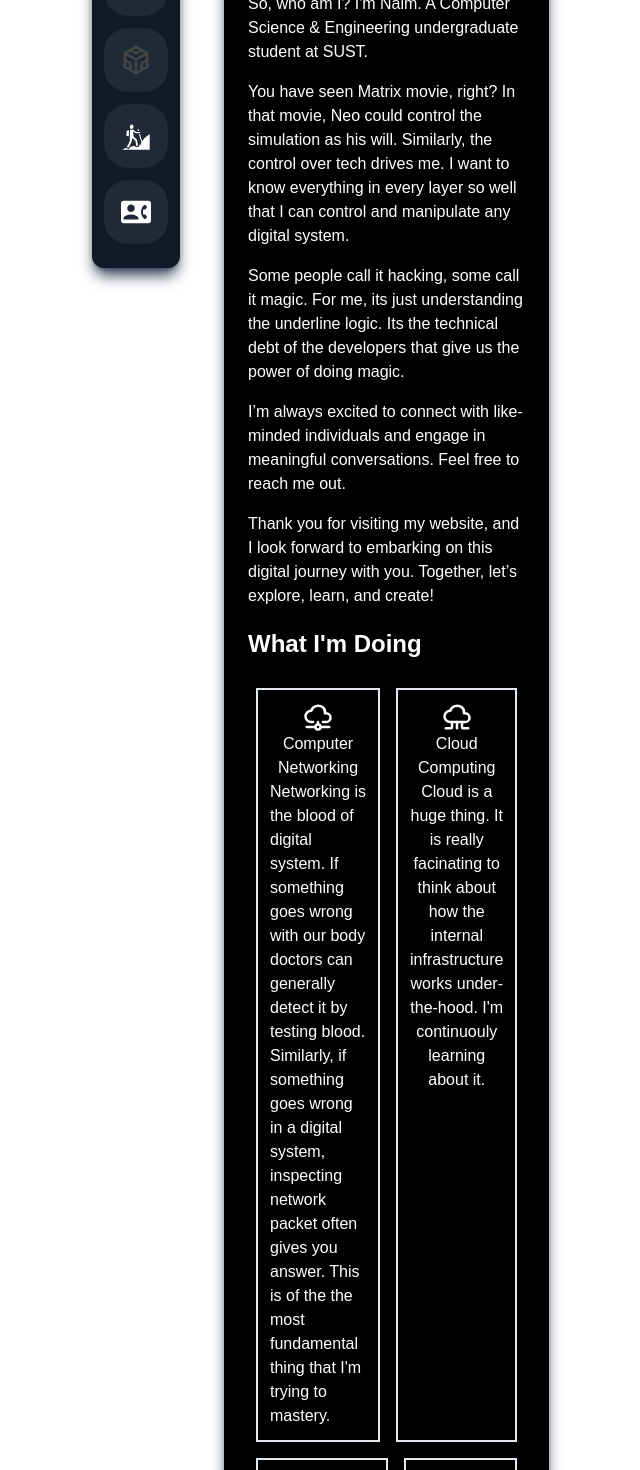
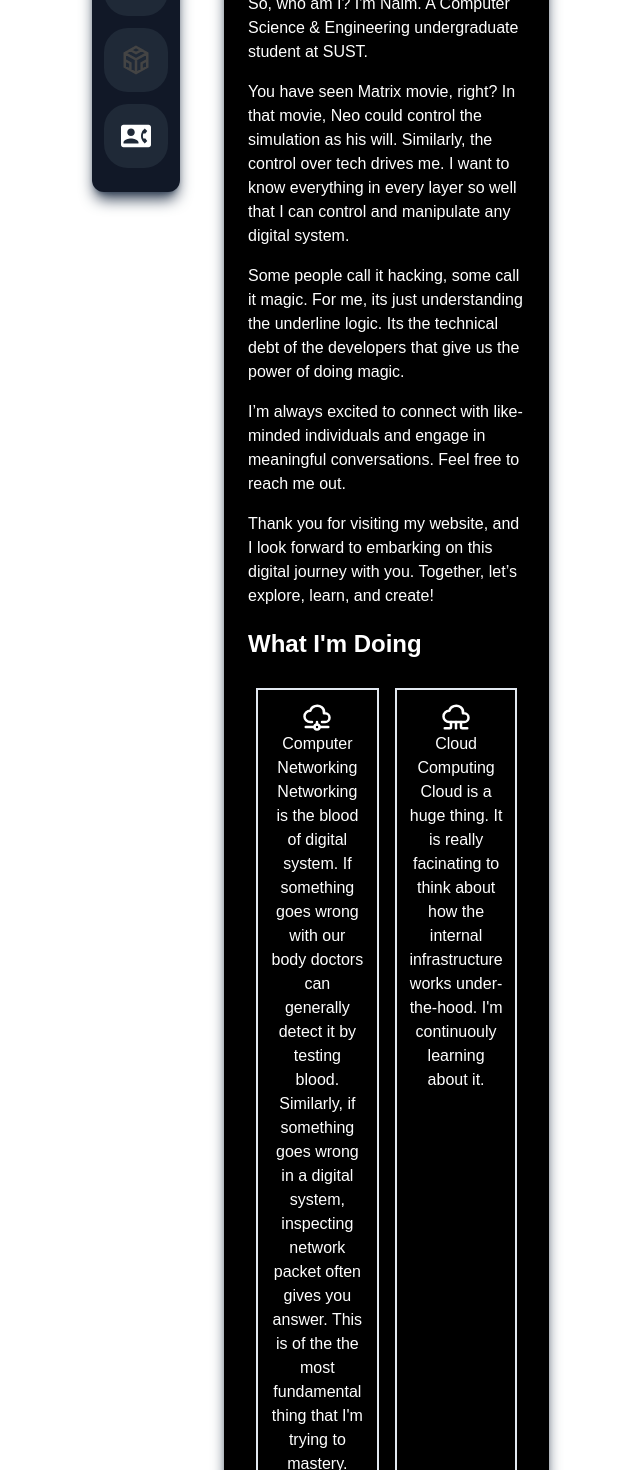
Before and after one commit to kcnaiamh/Personal-Portfolio, a React (Vite) app: page / in a window 1280 px wide. Shown: the part 480-1950 px from the top of the page, without its empty margins (356-996 px from the left). Built offline with nearby package versions, Linux system fonts and the light colour scheme.

Commit message:
removed journey

```diff
--- a/src/components/SideBar.jsx
+++ b/src/components/SideBar.jsx
@@ -3,7 +3,6 @@ import { IoPersonSharp, IoDocumentText } from "react-icons/io5";
 import { GrCodeSandbox } from "react-icons/gr";
 import { MdContactPhone } from "react-icons/md";
 import { NavLink } from "react-router-dom";
-import { GiHiking } from "react-icons/gi";
 
 const SideBar = () => {
 	const SideBarIcon = ({ icon, tip, epoint }) => {
@@ -31,11 +30,6 @@ const SideBar = () => {
 				epoint="/portfolio"
 			/>
 			<SideBarIcon
-				icon={<GiHiking size="30" />}
-				tip="my journey"
-				epoint="/journey"
-			/>
-			<SideBarIcon
 				icon={<MdContactPhone size="30" />}
 				tip="contact"
 				epoint="/contact"
--- a/src/index.css
+++ b/src/index.css
@@ -20,7 +20,7 @@
 	}
 
 	.sidebar-hight {
-		max-height: 26rem;
+		max-height: 21.25rem;
 	}
 
 	.group-date {
--- a/src/pages/About.jsx
+++ b/src/pages/About.jsx
@@ -44,19 +44,19 @@ const AboutPage = () => {
 			</h1>
 			<div className="flex-col">
 				<div className="flex">
-					<div className="max-w-sm p-3 border-2 m-2 border-slate-200">
+					<div className="flex-1 p-3 border-2 m-2 border-slate-200">
 						<TbCloudNetwork size="30" className="mx-auto" />
 						<center>Computer Networking</center>
-						<p>
+						<center>
 							Networking is the blood of digital system. If something goes wrong
 							with our body doctors can generally detect it by testing blood.
 							Similarly, if something goes wrong in a digital system, inspecting
 							network packet often gives you answer. This is of the the most
 							fundamental thing that I'm trying to mastery.
-						</p>
+						</center>
 					</div>
 
-					<div className="max-w-sm p-3 border-2 m-2 border-slate-200">
+					<div className="flex-1 p-3 border-2 m-2 border-slate-200">
 						<TbCloudComputing size="30" className="mx-auto" />
 						<center>Cloud Computing</center>
 						<center>
@@ -67,7 +67,7 @@ const AboutPage = () => {
 					</div>
 				</div>
 				<div className="flex">
-					<div className="max-w-sm p-3 border-2 m-2 border-slate-200">
+					<div className="flex-1 p-3 border-2 m-2 border-slate-200">
 						<TbDeviceImacSearch size="30" className="mx-auto" />
 						<center>Digital Forensics</center>
 						<center>
@@ -78,7 +78,7 @@ const AboutPage = () => {
 							computers than most of the people I know.
 						</center>
 					</div>
-					<div className="max-w-sm p-3 border-2 m-2 border-slate-200">
+					<div className="flex-1 p-3 border-2 m-2 border-slate-200">
 						<CgInfinity size="30" className="mx-auto" />
 						<center>DevOps</center>
 						<center>
```
